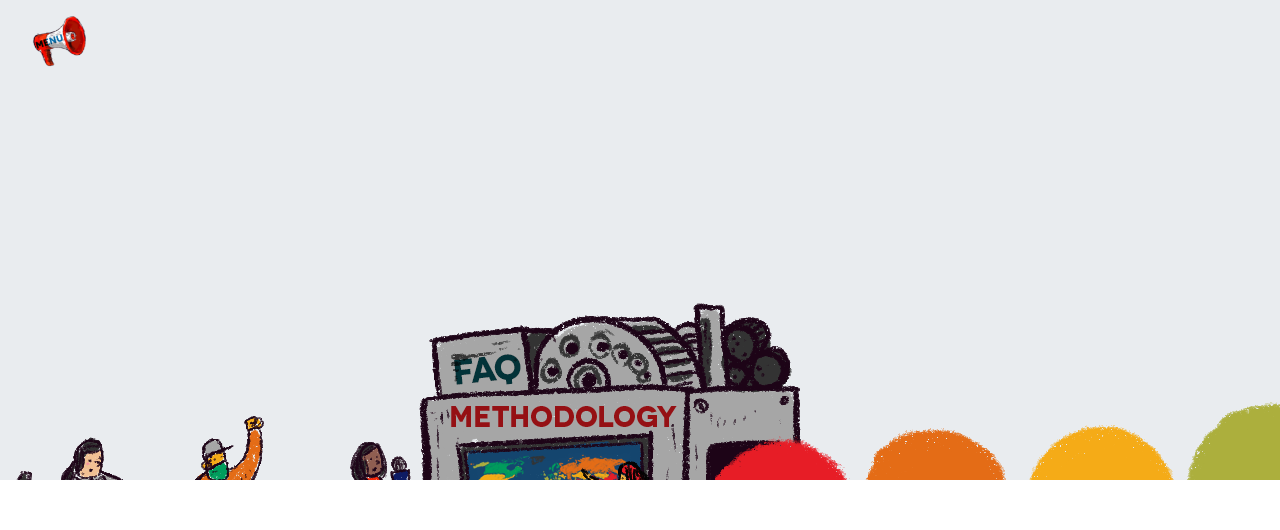
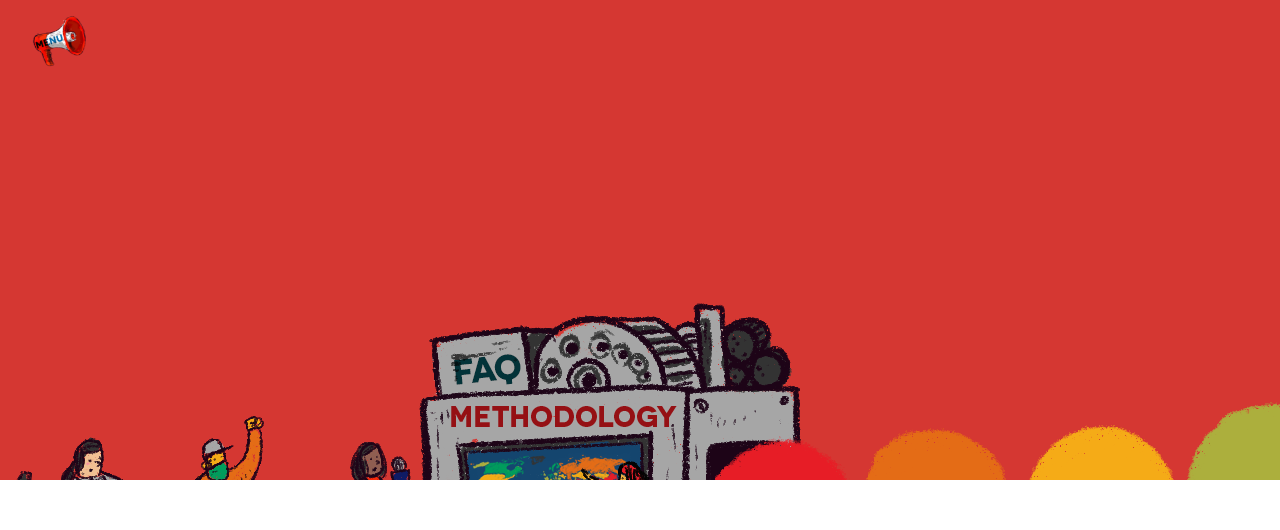
Before and after one commit to level73/civicus-ppua-2021, a website: page methodology.html in a window 1280 px wide. Shown: the top 530 px of the page. Drawn offline with nearby package versions, Linux system fonts and the light colour scheme.

Commit message:
Backdrop images for header sections

```diff
--- a/src/scss/main.scss
+++ b/src/scss/main.scss
@@ -12,6 +12,7 @@ h1, h2, h3, h4, h5, h6 {
   background-position: top center;
   //background-size:;
   background-attachment: fixed;
+  background-color: $closed_red;
   padding: 0px;
   min-height: 60vh;
 }
```
Also changed, not shown: css/main.css, 1 other file.
